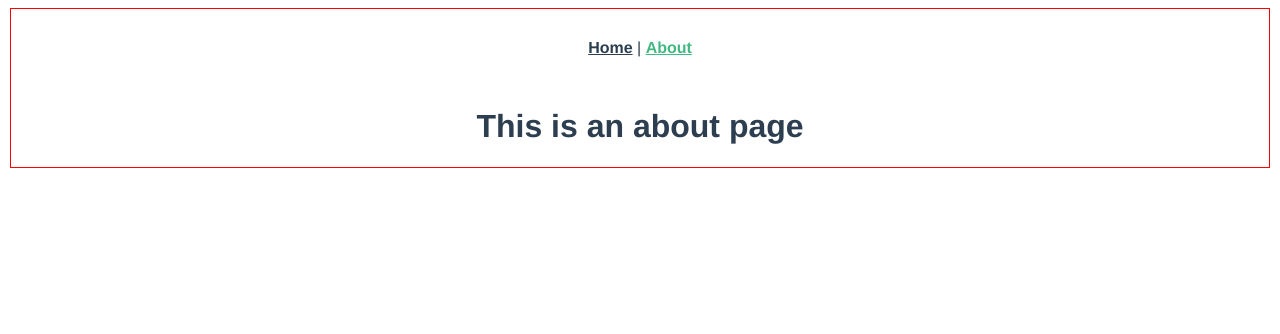
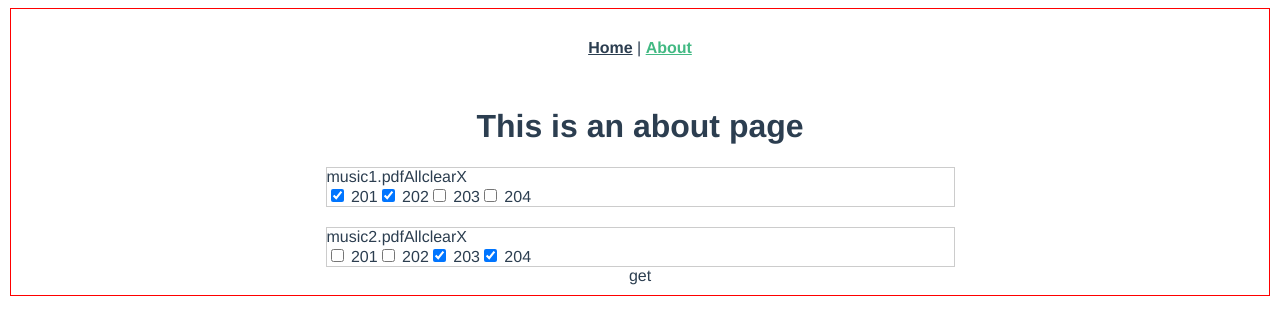
Before and after one commit to bibin-john/vue, a Vue app: page /#/about in a window 1280 px wide. Shown: the top 334 px of the page. Built offline with nearby package versions, Linux system fonts and the light colour scheme.

Commit message:
multi select

```diff
--- /dev/null
+++ b/src/components/MultiSelect.vue
@@ -0,0 +1,36 @@
+<template>
+  <div style="border:1px solid #ccc;margin-top:20px">
+    <div style="display:flex">
+      <div>{{ titleSection.titleName }}</div>
+      <div>All</div>
+      <div>clear</div>
+      <div>X</div>
+    </div>
+    <div style="display:flex">
+      <div v-for="option in selectOptions" :key="option.name">
+        <input
+          type="checkbox"
+          :checked="option.selected"
+          v-model="option.selected"
+        />
+        {{ option.name }}
+      </div>
+    </div>
+  </div>
+</template>
+
+<script>
+export default {
+  name: "MultiSelect",
+  props: {
+    titleSection: {
+      type: Object
+    },
+    selectOptions: {
+      type: Array
+    }
+  }
+};
+</script>
+
+<style scoped lang="scss"></style>
--- a/src/views/About.vue
+++ b/src/views/About.vue
@@ -1,5 +1,65 @@
 <template>
   <div class="about">
     <h1>This is an about page</h1>
+    <div style="margin:10px auto 10px auto;width:50%">
+      <div v-for="file in episodicData" :key="file.id">
+        <multi-select
+          :titleSection="file.titleSection"
+          :selectOptions="file.selectOptions"
+          ref="multiselect"
+        >
+        </multi-select>
+      </div>
+      <a @click.prevent="getUserSelected()">get</a>
+    </div>
   </div>
 </template>
+<script>
+import MultiSelect from "@/components/MultiSelect";
+export default {
+  name: "about",
+  components: { MultiSelect },
+  data: function() {
+    return {
+      episodicData: [
+        {
+          id: 1,
+          titleSection: { titleName: "music1.pdf" },
+          selectOptions: [
+            { name: "201", id:1, selected: true },
+            { name: "202", id:2, selected: true },
+            { name: "203", id:3, selected: false },
+            { name: "204", id:4, selected: false }
+          ]
+        },
+        {
+          id: 2,
+          titleSection: { titleName: "music2.pdf" },
+          selectOptions: [
+            { name: "201", id:1, selected: false },
+            { name: "202", id:2, selected: false },
+            { name: "203", id:3, selected: true },
+            { name: "204", id:4, selected: true }
+          ]
+        }
+      ]
+    };
+  },
+  methods: {
+    getUserSelected() {
+
+      let episodicDetails = []
+      this.$refs.multiselect.forEach(value => {
+        let selected = [];
+        value.selectOptions.forEach(value => {
+          value.selected?selected.push(value):null;
+        });
+
+          episodicDetails.push({fileDetails:value.titleSection ,episodicDetails:selected});
+      });
+
+      console.log(episodicDetails);
+    }
+  }
+};
+</script>
```
